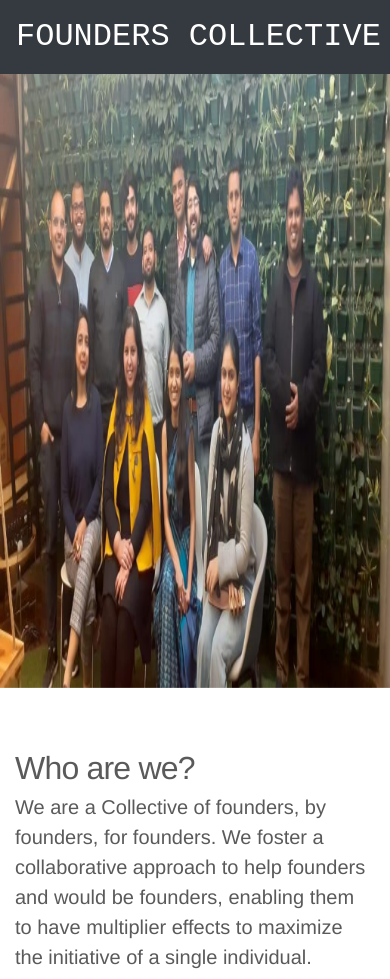
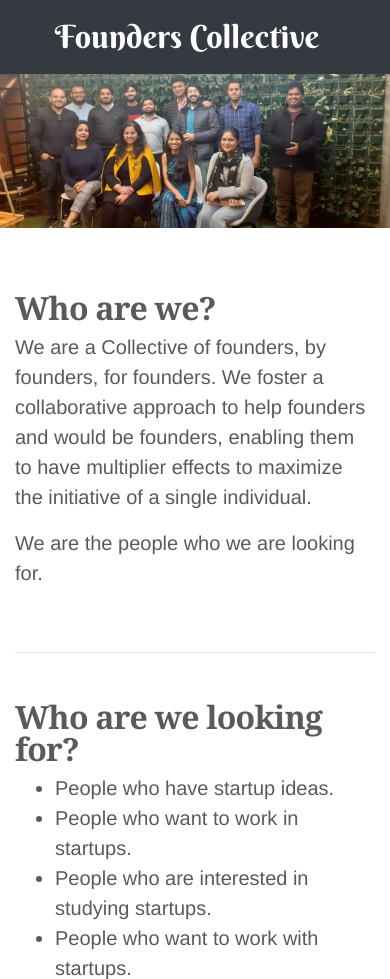
Before and after one commit to dharashah410/founders-collective, a plain HTML site: page index.html in a window 390 px wide. Shown: the top 979 px of the page. Drawn offline with nearby package versions, Linux system fonts and the light colour scheme.

Commit message:
made design mobile responsive

```diff
--- a/carousel.css
+++ b/carousel.css
@@ -1,6 +1,9 @@
 /* GLOBAL STYLES
 -------------------------------------------------- */
 /* Padding below the footer and lighter body text */
+
+@import url('https://fonts.googleapis.com/css2?family=Noto+Serif:wght@700&display=swap');
+@import url('https://fonts.googleapis.com/css2?family=Berkshire+Swash&display=swap');
 
 body {
   padding-top: 3rem;
@@ -16,7 +19,8 @@ body {
 
 .navbar-brand{
   width: 100%;
-  font-family: 'Courier New', Courier, monospace;
+  font-family: 'Berkshire Swash', cursive;
+  /* font-family: 'Courier New', Courier, monospace; */
   font-size: 2rem;
 }
 
@@ -44,7 +48,7 @@ body {
 
 /* Declare heights because of positioning of img element */
 .carousel-item {
-  height: 40rem;
+  height: auto;
 }
 .carousel-item > img {
   position: absolute;
@@ -65,6 +69,7 @@ body {
 }
 .marketing h2 {
   font-weight: 400;
+  font-family: 'Noto Serif', serif;
 }
 .marketing .col-lg-4 p {
   margin-right: .75rem;
@@ -89,10 +94,6 @@ body {
   letter-spacing: -.05rem;
 }
 
-.align-left{
-  text-align: left;
-}
-
 /* RESPONSIVE CSS
 -------------------------------------------------- */
 
@@ -105,7 +106,7 @@ body {
   }
 
   .featurette-heading {
-    font-size: 50px;
+    font-size: 35px;
   }
 }
 
--- a/index.html
+++ b/index.html
@@ -20,7 +20,7 @@
 <body>
   <header>
     <nav class="navbar navbar-expand-md navbar-dark fixed-top bg-dark custom-header">
-      <a class="navbar-brand" href="#">FOUNDERS COLLECTIVE</a>
+      <a class="navbar-brand" href="#">Founders Collective</a>
     </nav>
   </header>
 
@@ -28,12 +28,10 @@
 
     <div id="myCarousel" class="carousel slide" data-ride="carousel">
       <div class="carousel-inner">
-        <div class="carousel-item active">
-          <img width="100%" height="100%" src="cover.jpg">
-          <!-- <svg class="bd-placeholder-img" width="100%" height="100%" xmlns="http://www.w3.org/2000/svg"
+        <img width="100%" height="100%" src="cover.jpg" />
+        <!-- <svg class="bd-placeholder-img" width="100%" height="100%" xmlns="http://www.w3.org/2000/svg"
             preserveAspectRatio="xMidYMid slice" focusable="false" role="img">
             <rect width="100%" height="100%" fill="#777" /></svg> -->
-        </div>
       </div>
     </div>
 
@@ -115,8 +113,8 @@
       <div class="row featurette">
         <div class="col-md-2"></div>
         <div class="col-md-8">
-          <h2 class=" featurette-heading">Have an idea and you would like to take it forward?</h2>
-          <p class="lead">Fill in this form and we will reach out to you. It may take time, but we reach out to
+          <h2 class=" featurette-heading">Do you have an idea to take it forward?</h2>
+          <p class="lead">Fill in this form and we will get in touch with you. It may take time, but we reach out to
             everyone
             who contacts us.
           </p>
@@ -139,7 +137,8 @@
     <!-- FOOTER -->
     <footer class="container">
       <p class="float-right"><a href="#">Back to top</a></p>
-      <!-- <p>&copy; 2017-2020 Company, Inc. &middot; <a href="#">Privacy</a> &middot; <a href="#">Terms</a></p> -->
+      <p>&copy; Founders Collective</p>
+      <!-- <a href="#">Privacy</a> &middot; <a href="#">Terms</a> -->
     </footer>
   </main>
   <!-- <script src="https://code.jquery.com/jquery-3.5.1.slim.min.js"
```
